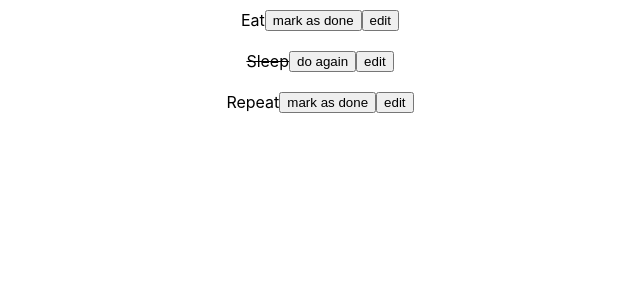
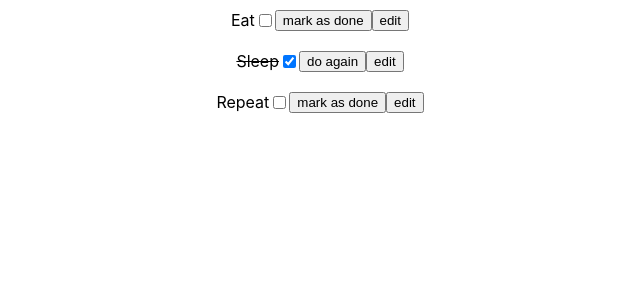
Before and after one commit to Evgenii-Nazarov/react_roup, a React (Create React App) app: page / in a window 1280 px wide. Shown: the top 300 px of the page, without its empty margins (320-960 px from the left). Built offline with nearby package versions, Linux system fonts and the light colour scheme.

Commit message:
added checkbox

```diff
--- a/src/todo/todoList/TodoListItem.js
+++ b/src/todo/todoList/TodoListItem.js
@@ -48,6 +48,7 @@ function TodoListItem(props) {
                     {isTodoDone && !isEditMode ? (
                             <div style={{ display: 'flex', flexDirection: 'row', padding:'10px'}}>
                                 <li style={style}>{todoText}</li>
+                                <input type="checkbox" checked={isTodoDone} onClick={doAgainDoneButtonHandler}/>
                                 <button onClick={doAgainDoneButtonHandler}>do again</button>
                                 <button onClick={editButtonHandler}>edit</button>
 
@@ -57,6 +58,7 @@ function TodoListItem(props) {
                             <div style={{ display: 'flex', flexDirection: 'row', padding:'10px'}}>
 
                                 <li style={style}>{todoText}</li>
+                                <input type="checkbox" checked={isTodoDone} onClick={markAsDoneButtonHandler}/>
                                 <button onClick={markAsDoneButtonHandler}>mark as done</button>
                                 <button onClick={editButtonHandler}>edit</button>
                             </div>
```
